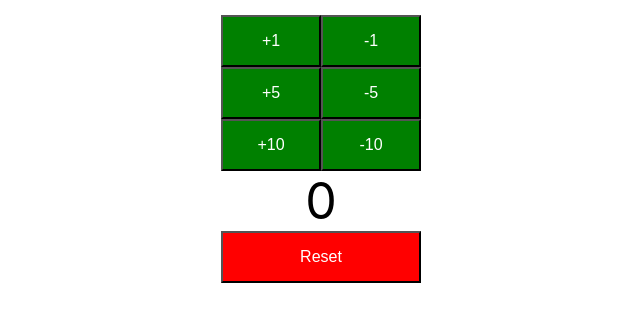
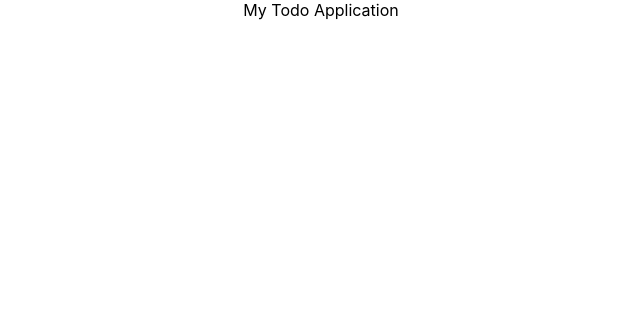
Before and after one commit to Waltercito1/todo-app, a React (Create React App) app: page / in a window 1280 px wide. Shown: the top 322 px of the page, without its empty margins (319-959 px from the left). Built offline with nearby package versions, Linux system fonts and the light colour scheme.

Commit message:
create todo component

```diff
--- a/src/App.js
+++ b/src/App.js
@@ -1,12 +1,14 @@
 import React, { Component } from 'react'
-import Counter from './components/counter/Counter'
+// import Counter from './components/counter/Counter'
+import TodoApp from './components/todo/TodoApp'
 import './App.css'
 
 class App extends Component {
   render() {
     return (
       <div className='App'>
-        <Counter />
+        {/* <Counter /> */}
+        <TodoApp />
       </div>
     )
   }
--- /dev/null
+++ b/src/components/todo/TodoApp.js
@@ -0,0 +1,9 @@
+import React, { Component } from 'react'
+
+class TodoApp extends Component {
+  render() {
+    return <div className='TodoApp'>My Todo Application</div>
+  }
+}
+
+export default TodoApp
```
